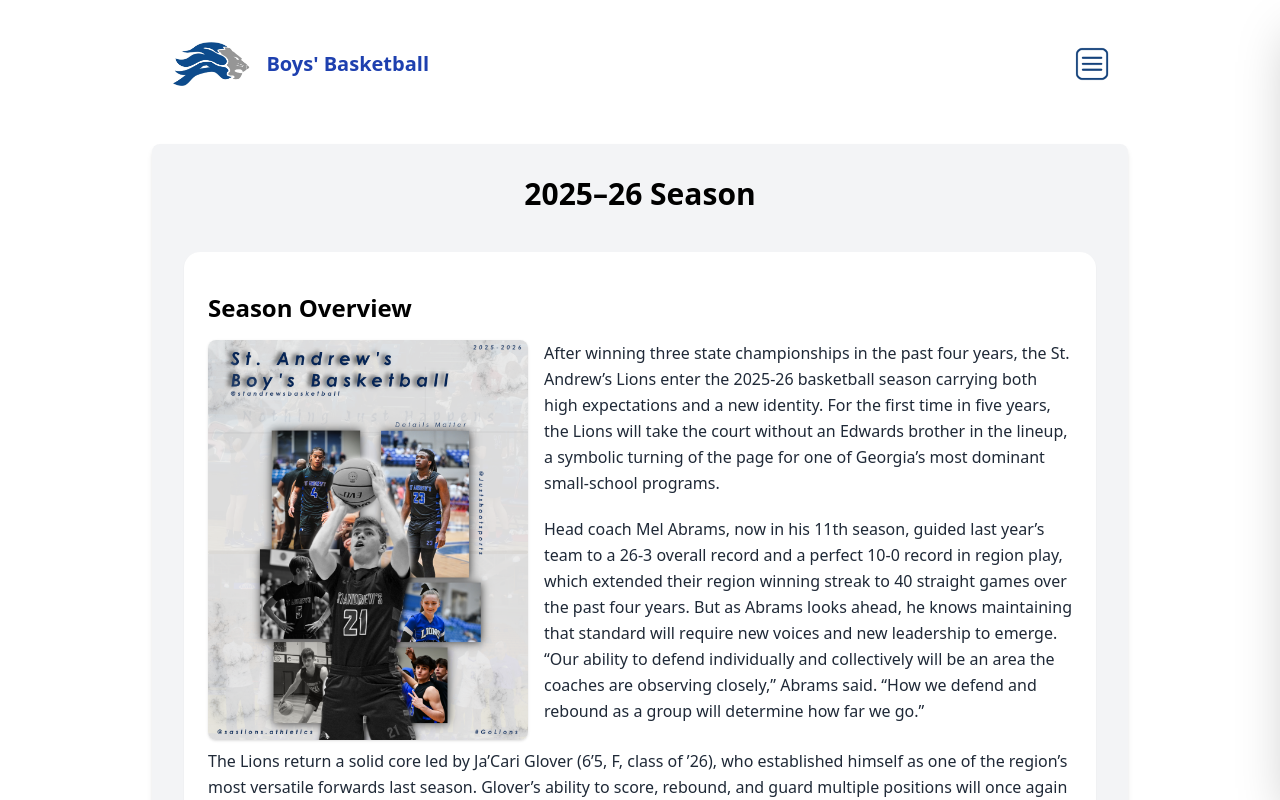
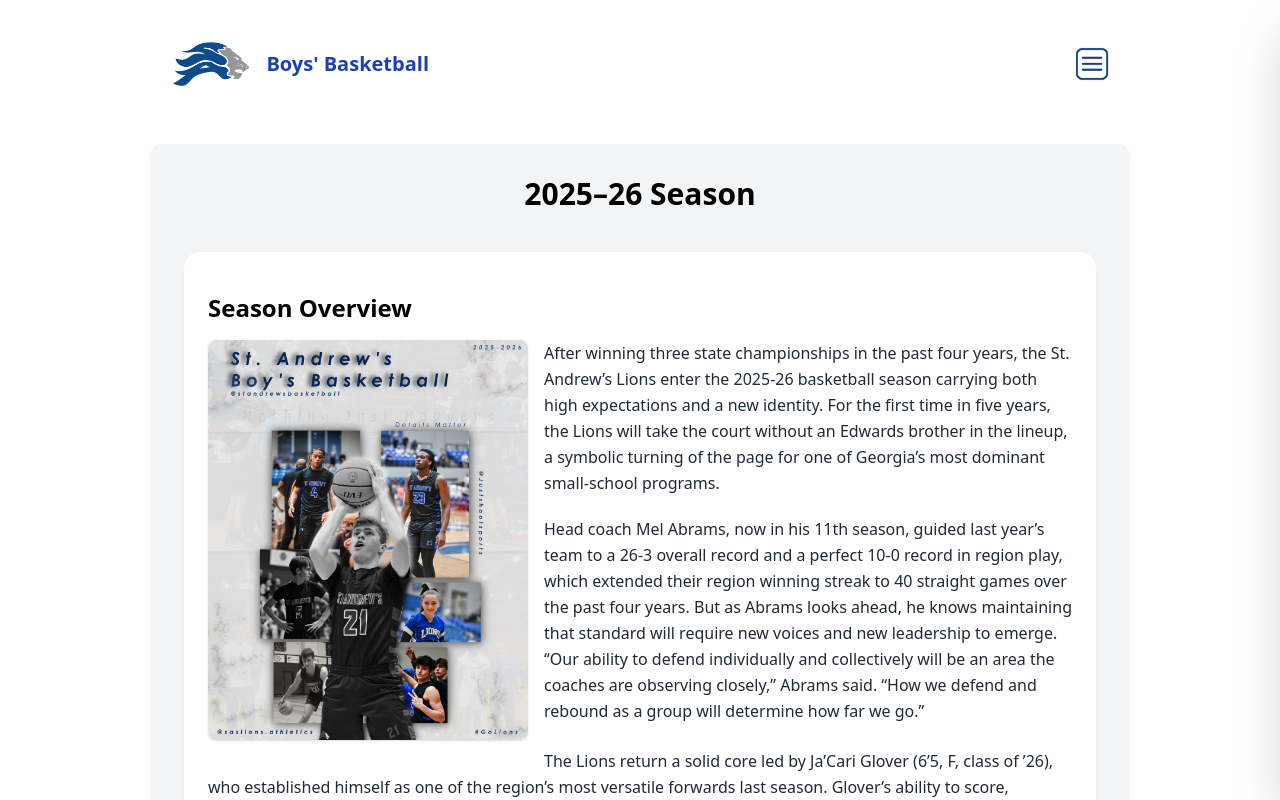
Before and after one commit to newonda1/st-andrews-basketball, a React (Vite) app: page /seasons/2025-26 in a window 1280 px wide. Shown: the top 800 px of the page. Built offline with nearby package versions, Linux system fonts and the light colour scheme.

Commit message:
Update Season2025_26.jsx

```diff
--- a/src/seasons/Season2025_26.jsx
+++ b/src/seasons/Season2025_26.jsx
@@ -156,12 +156,18 @@ function Season2025_26() {
         <h2 className="text-2xl font-semibold mt-4 mb-3">Season Overview</h2>
 
         <div className="text-gray-800 leading-relaxed">
-          {/* 👇 Top-left image, text wraps around it */}
-          <img
-            src="/images/Season2025_26_1.PNG"
-            alt="2025–26 St. Andrew's boys' basketball roster"
-            className="float-left mr-4 mb-1 w-full max-w-xs rounded-lg shadow"
-          />
+          <a
+            href="https://www.flipsnack.com/6D6FD76F8D6/boys-basketball-media-guide-2025-2026.html"
+            target="_blank"
+            rel="noopener noreferrer"
+          >
+            <img
+              src="/images/Season2025_26_1.PNG"
+              alt="2025–26 St. Andrew's boys' basketball roster"
+              className="float-left mr-4 mb-3 w-full max-w-xs rounded-lg shadow cursor-pointer"
+            />
+          </a>
+
           <p className="mb-5 leading-relaxed">
             After winning three state championships in the past four years, the
             St. Andrew’s Lions enter the 2025-26 basketball season carrying both
```
